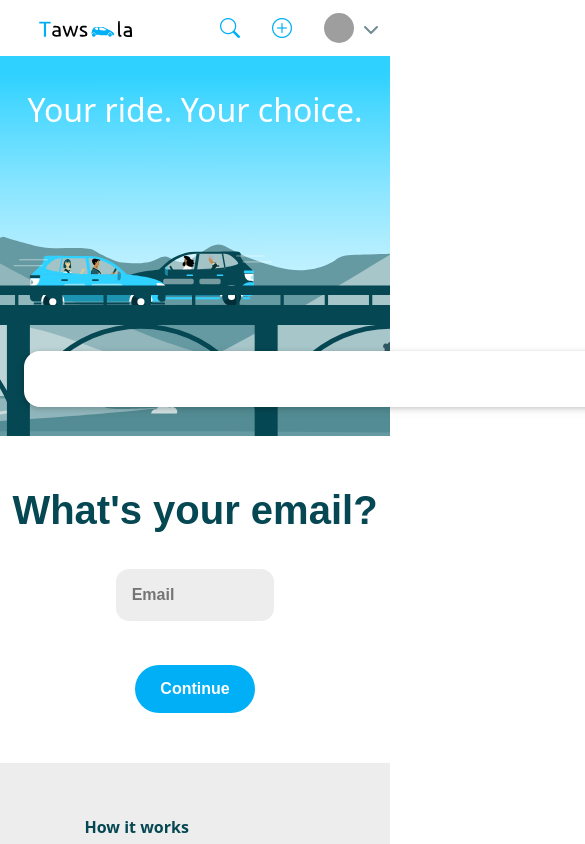
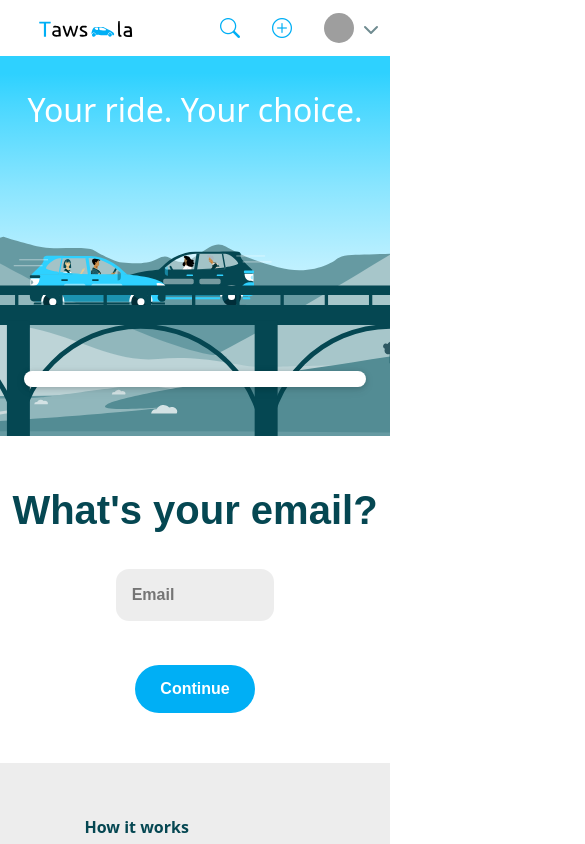
Before and after one commit to ahmedelsangek/Tawsela-Front, an Angular app: page / in a window 390 px wide. Shown: the top 844 px of the page, 585 px wide, since content can reach past the window. Built offline with nearby package versions, Linux system fonts and the light colour scheme; grey boxes are pictures that could not be loaded.

Commit message:
add Form layout

```diff
--- a/src/app/main-page/main-page.component.html
+++ b/src/app/main-page/main-page.component.html
@@ -5,8 +5,24 @@
         <div class="head-form-container">
             <h1 class="hero-head">Your ride. Your choice.</h1>
             <div class="form-container">
-                <form action="">
+                <form class="form" action="">
+                    <!-- <div class="kirk-searchForm-from-container">
+                        <div class="kirk-searchForm-from">
+                            <div transform="[object Object]" class="sc-bmyXtO jhmaoZ">
+                                <button type="button" class="kirk-search-button">
+                                    <span class="kirk-bullet--searchForm">
+                                        <div class="sc-dnqmqq fzalHo kirk-bullet kirk-bullet--search"
+                                            aria-hidden="true">
 
+                                        </div>
+                                    </span>
+                                    <span
+                                        class="sc-iwsKbI sc-VigVT gmHvlW kirk-search-ellipsis kirk-search-placeholder kirk-search-ellipsis kirk-search-placeholder">Leaving
+                                        from...</span>
+                                </button>
+                            </div>
+                        </div>
+                    </div> -->
                 </form>
             </div>
         </div>
--- a/src/app/main-page/main-page.component.scss
+++ b/src/app/main-page/main-page.component.scss
@@ -57,7 +57,7 @@
             align-items: stretch;
             -webkit-box-pack: center;
             justify-content: center;
-            form{
+            .form{
                 box-sizing: border-box;
                 background-color: rgb(255, 255, 255);
                 box-shadow: rgb(0 0 0 / 16%) 0px 1pt 4pt, rgb(0 0 0 / 8%) 0px 2pt 8pt;
@@ -86,4 +86,21 @@
             }
         }
     }
+}
+
+@media screen and (max-width: 800px) {
+    .head-form-container{
+        .form-container{
+            .form{
+                position: relative !important;
+                flex-direction: column !important;
+                width: auto !important;
+                height: auto !important;
+                padding: 16px 24px 0px !important;
+                -webkit-box-align: stretch !important;
+                align-items: stretch !important;
+            }
+
+        }
+    }
   }
```
